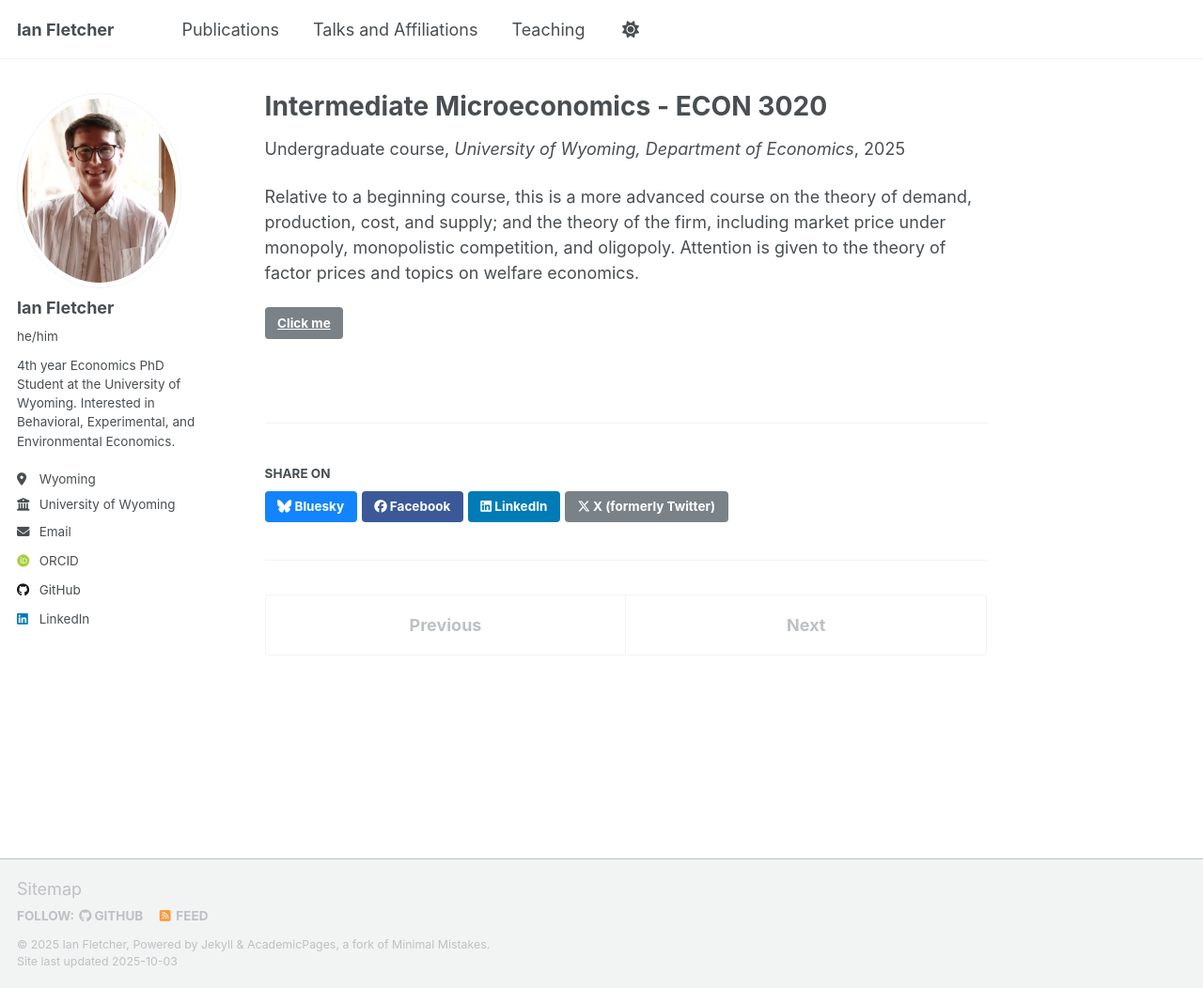
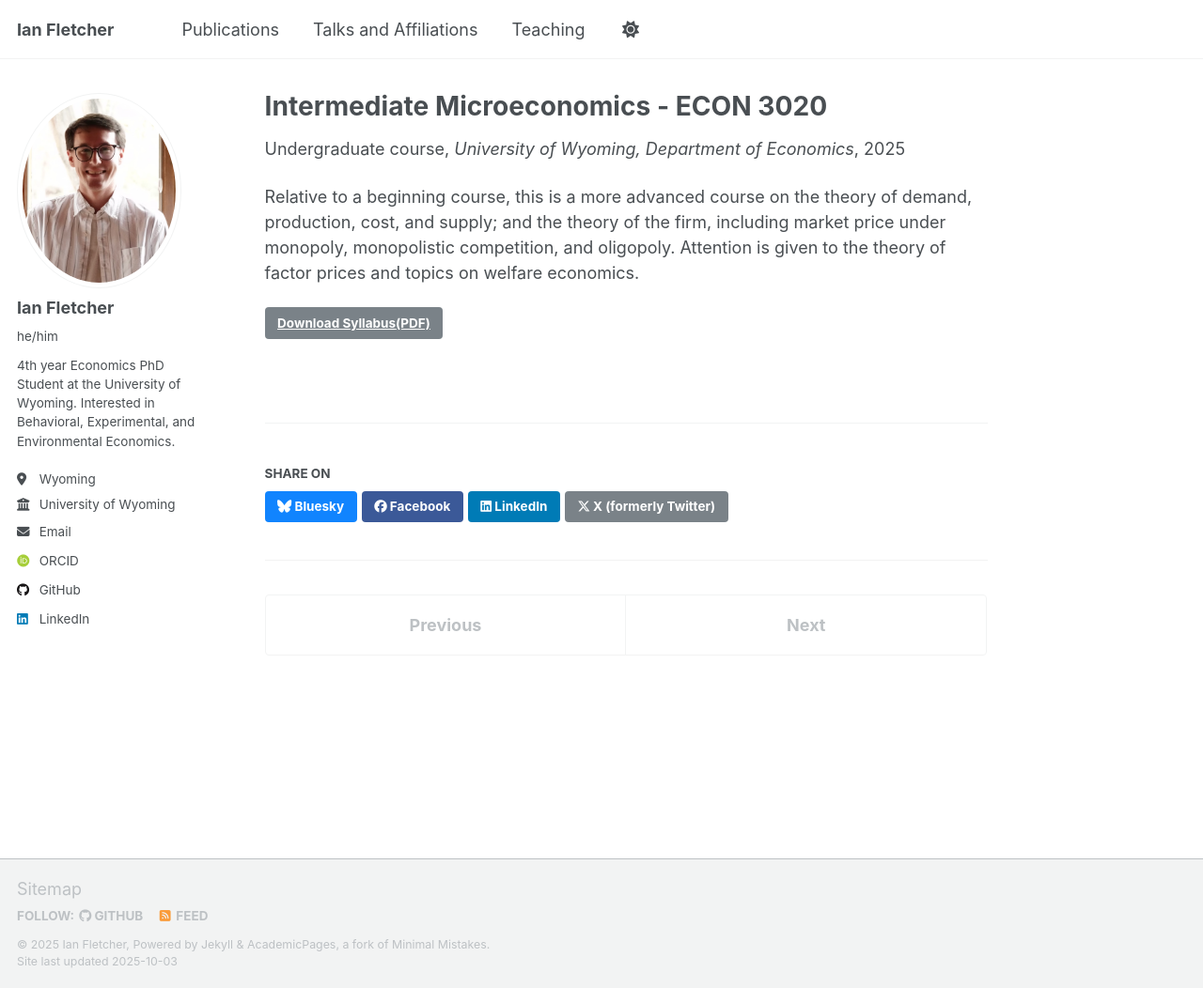
Before and after one commit to fletcherian/fletcherian.github.io, a Jekyll site: the page built from _teaching/2025-summer-econ3020.md, in a window 1280 px wide and 1052 px high. Shown: the whole window at 94% size. Built offline with Jekyll 4.4.1, drawn with Linux system fonts in a browser that asks for light colours; some web fonts are replaced; a script that is not in the unit is left out.

Commit message:
Update 2025-summer-econ3020.md

```diff
--- a/_teaching/2025-summer-econ3020.md
+++ b/_teaching/2025-summer-econ3020.md
@@ -9,4 +9,4 @@ date: 2025-07-01
 
 Relative to a beginning course, this is a more advanced course on the theory of demand, production, cost, and supply; and the theory of the firm, including market price under monopoly, monopolistic competition, and oligopoly. Attention is given to the theory of factor prices and topics on welfare economics.
 
-[Click me](http://www.google.com){: .btn}
+[Download Syllabus(PDF)](http://fletcherian.github.io/files/ECON3020_Syllabus.pdf){: .btn}
```
